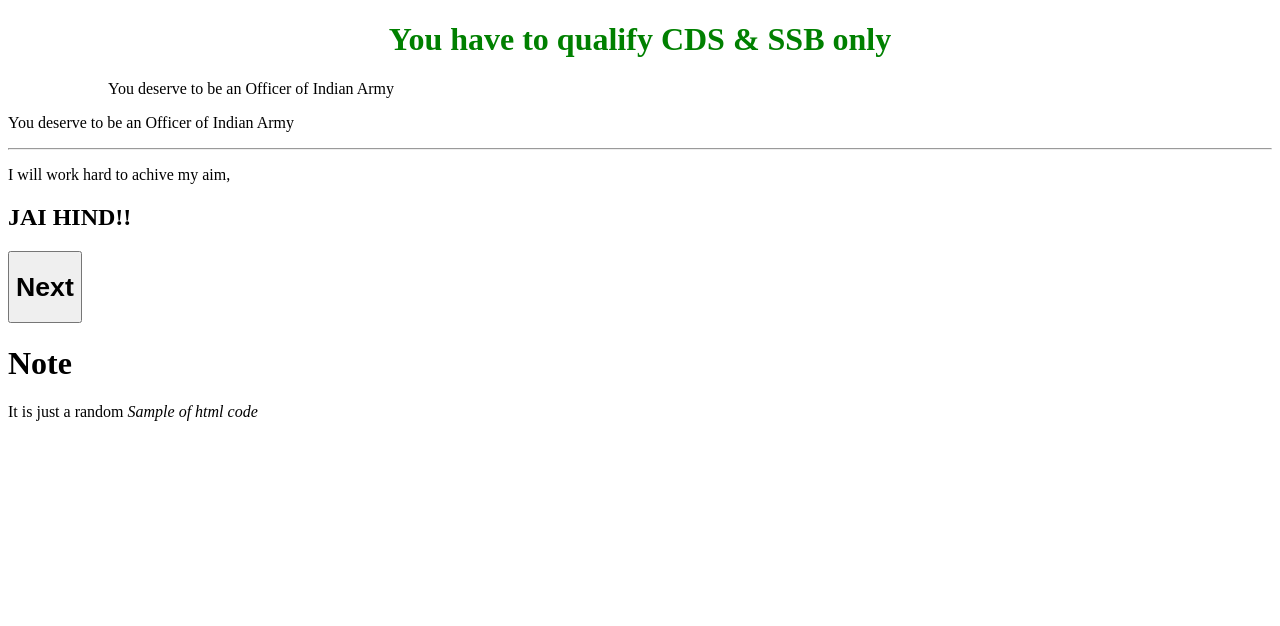
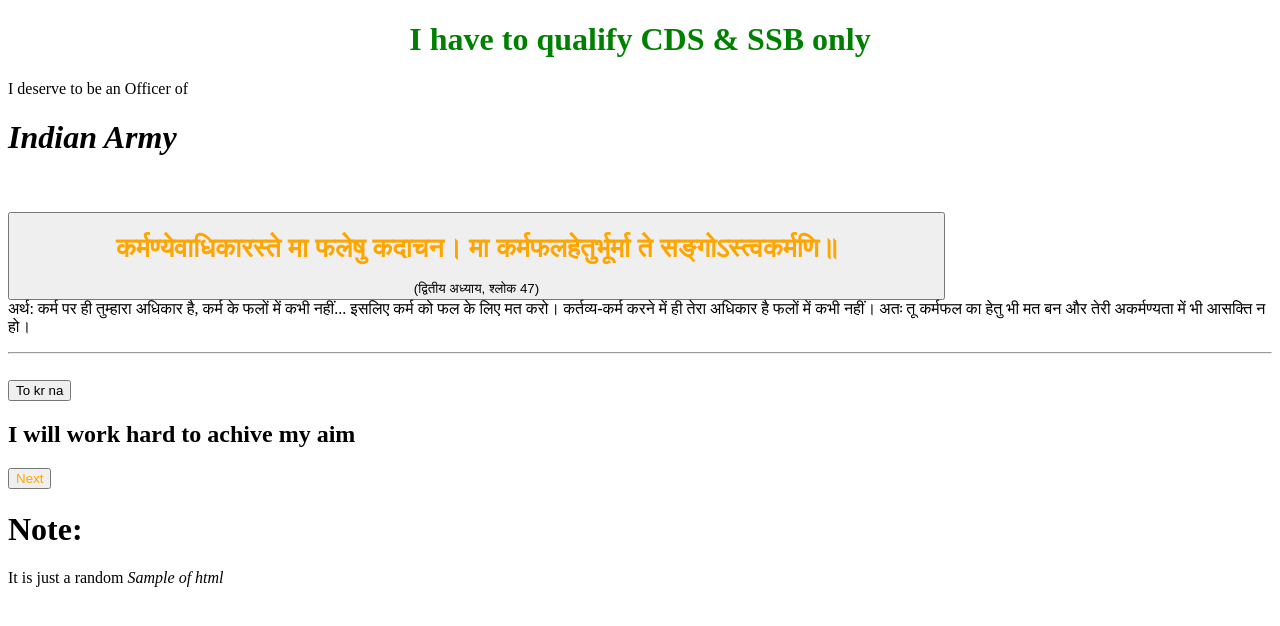
Before and after one commit to Jatin71544/Courcera-Test-codes, a plain HTML site: page index.html in a window 1280 px wide. Drawn offline with Linux system fonts and the light colour scheme.

Commit message:
Update 2 index.html
added new text also changed whole layout

```diff
--- a/index.html
+++ b/index.html
@@ -1,22 +1,23 @@
 <!doctype html>
 <html>
     <head>
-        <title>You have to qualify CDS & SSB only (After)</title>
+        <title> I have to qualify CDS & SSB only (After)</title>
     </head>
     <body>
         <h1 style="color: green; front-size: 60px; text-align: center;">
-            You have to qualify CDS & SSB only</h1>
-        <p style="margin: 0 100px 0 100px; front-size: 1.5em;">You
-            deserve to be an Officer of Indian Army</p>
-        <p>You deserve to be an Officer of Indian Army</p>
+            I have to qualify CDS & SSB only</h1>
+        <p <brstyle="margin: 0 100px 0 100px; front-size: 1.5em;"> I deserve to be an Officer of<h1><em>Indian Army</em></h1> <br> </p>
+       <button><h1><p <h1 style="color: orange; margin: 0 100px 0 100px; front-size: 1.5em;"> कर्मण्येवाधिकारस्ते मा फलेषु कदाचन।
+मा कर्मफलहेतुर्भूर्मा ते सङ्गोऽस्त्वकर्मणि॥ <br> </h1>
+(द्वितीय अध्याय, श्लोक 47) </button><br> अर्थ: कर्म पर ही तुम्हारा अधिकार है, कर्म के फलों में कभी नहीं... इसलिए कर्म को फल के लिए मत करो। कर्तव्य-कर्म करने में ही तेरा अधिकार है फलों में कभी नहीं। अतः तू कर्मफल का हेतु भी मत बन और तेरी अकर्मण्यता में भी आसक्ति न हो।<br>
+</p>
         <footer>
             <hr>
-            <p style="text-aling: centre;"
-                onclick="To kar na!!;">
-                I will work hard to achive my aim,<h2>JAI HIND!!</h2>
+            <h2><button onclick="To kar na!!;"> To kr na</button>
+               <br> <h2> I will work hard to achive my aim </h2>
             </p>
-            <button> <h1> Next </h1> </button>
-            <h1> Note </h1> <p> It is just a random <em> Sample of html code </em></p>
+        <button style="color: orange; text-aling: center;">Next</button>
+            <h1> Note: </h1> <p> It is just a random <em> Sample of html</em></p>
         </footer>
     </body>
 </html>
```
